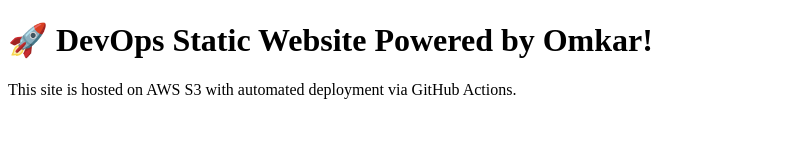
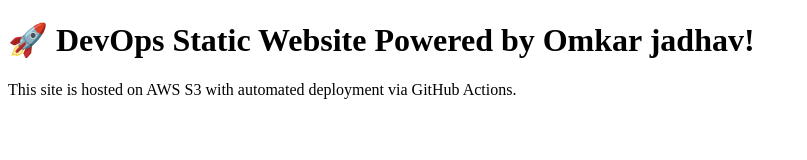
Before and after one commit to Omkarjadhav-devops/devops-static-website, a plain HTML site: page index.html in a window 1280 px wide. Shown: the whole page, without its empty margins (0-807 px from the left). Drawn offline with Linux system fonts and the light colour scheme.

Commit message:
Update index.html

```diff
--- a/index.html
+++ b/index.html
@@ -4,7 +4,7 @@
     <title>My DevOps Static Website</title>
 </head>
 <body>
-    <h1>🚀 DevOps Static Website Powered by Omkar!</h1>
+    <h1>🚀 DevOps Static Website Powered by Omkar jadhav!</h1>
     <p>This site is hosted on AWS S3 with automated deployment via GitHub Actions.</p>
 </body>
 </html>
```
